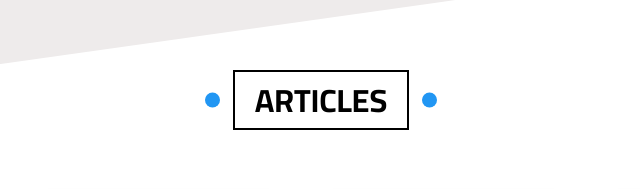
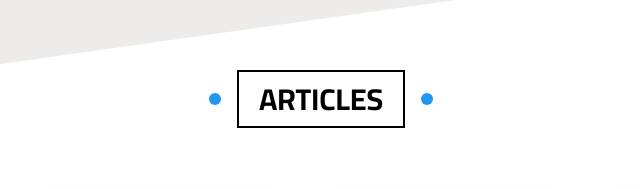
Before and after one commit to oaelamine/HTML_CSS_project-three, a plain HTML site: page index.html in a window 1280 px wide. Shown: the part 611-800 px from the top of the page, 319-959 px from the left. Drawn offline with Linux system fonts and the light colour scheme.

Commit message:
heading nimation compleated

```diff
--- a/css/tacoso.css
+++ b/css/tacoso.css
@@ -61,36 +61,72 @@ a {
 /* HEADER COMPONENT START */
 .headeer-section {
   text-align: center;
-}
-.headeer-section .container h1 {
   position: relative;
-  text-transform: uppercase;
   border: 2px solid black;
   width: fit-content;
   margin: 0 auto;
   padding: 10px 20px;
+  transition: 0.5s;
 }
-.headeer-section .container h1::before {
+.headeer-section:hover {
+  color: white;
+  border-color: white;
+  transition-delay: 0.5s;
+}
+.headeer-section h1 {
+  text-transform: uppercase;
+  font-size: 30px;
+  margin: 0;
+}
+.headeer-section::before,
+.headeer-section::after {
   content: "";
   position: absolute;
-  width: 15px;
-  height: 15px;
+  width: 12px;
+  height: 12px;
   background-color: var(--main-color);
   border-radius: 50%;
-  left: -30px;
   top: 50%;
   transform: translateY(-50%);
+  z-index: -1;
 }
-.headeer-section .container h1::after {
-  content: "";
-  position: absolute;
-  width: 15px;
-  height: 15px;
-  background-color: var(--main-color);
-  border-radius: 50%;
+.headeer-section::before {
+  left: -30px;
+}
+.headeer-section::after {
   right: -30px;
-  top: 50%;
-  transform: translateY(-50%);
+}
+.headeer-section:hover::before {
+  animation: box-fill-left 0.5s linear forwards;
+}
+@keyframes box-fill-left {
+  50% {
+    left: 0;
+    width: 12px;
+    height: 12px;
+  }
+  100% {
+    left: 0;
+    border-radius: 0%;
+    height: 100%;
+    width: 50%;
+  }
+}
+.headeer-section:hover::after {
+  animation: box-fill-right 0.5s linear forwards;
+}
+@keyframes box-fill-right {
+  50% {
+    right: 0;
+    width: 12px;
+    height: 12px;
+  }
+  100% {
+    right: 0;
+    border-radius: 0%;
+    height: 100%;
+    width: 50%;
+  }
 }
 /* HEADER COMPONENT END */
 /* END COMPONENTS */
--- a/index.html
+++ b/index.html
@@ -53,9 +53,7 @@
     <!-- START ARTICLES -->
     <div class="articles" id="articles">
       <div class="headeer-section">
-        <div class="container">
-          <h1>Articles</h1>
-        </div>
+        <h1>Articles</h1>
       </div>
       <div class="articles-content">
         <div class="container">
```
